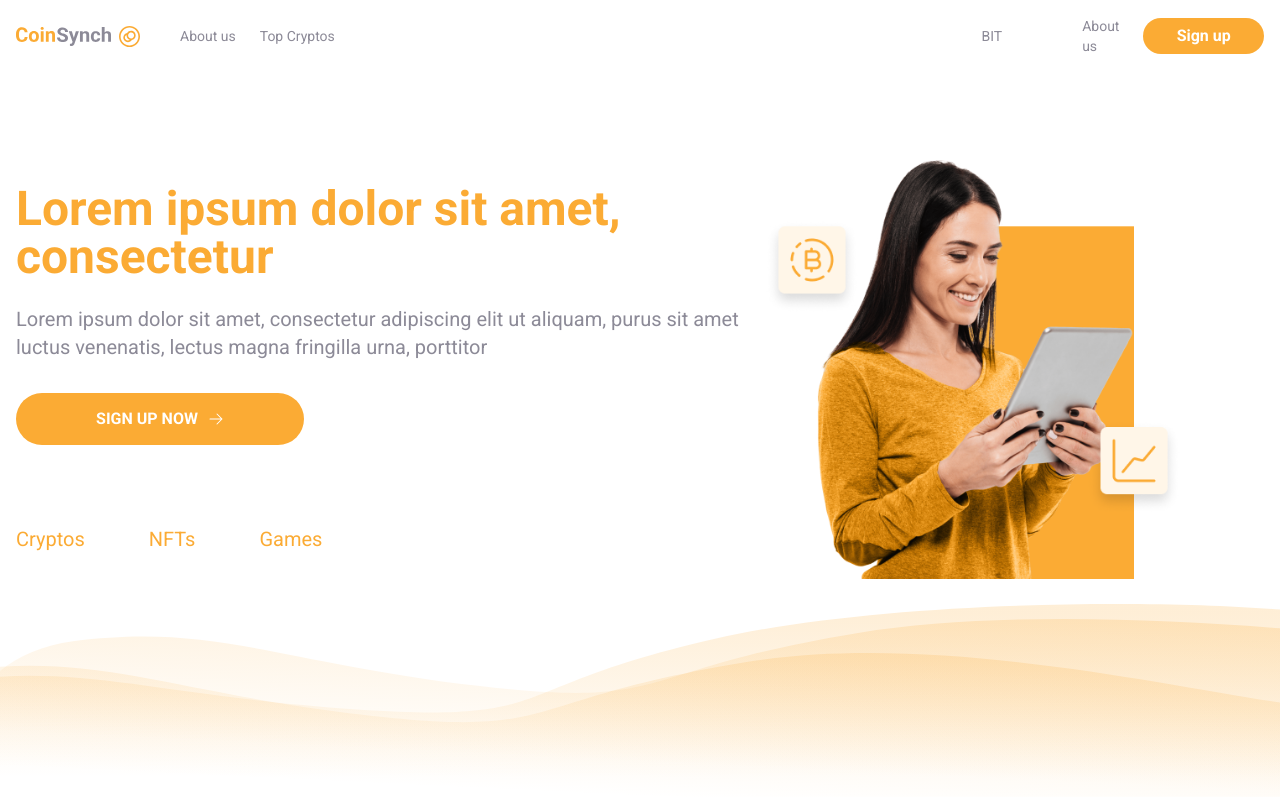
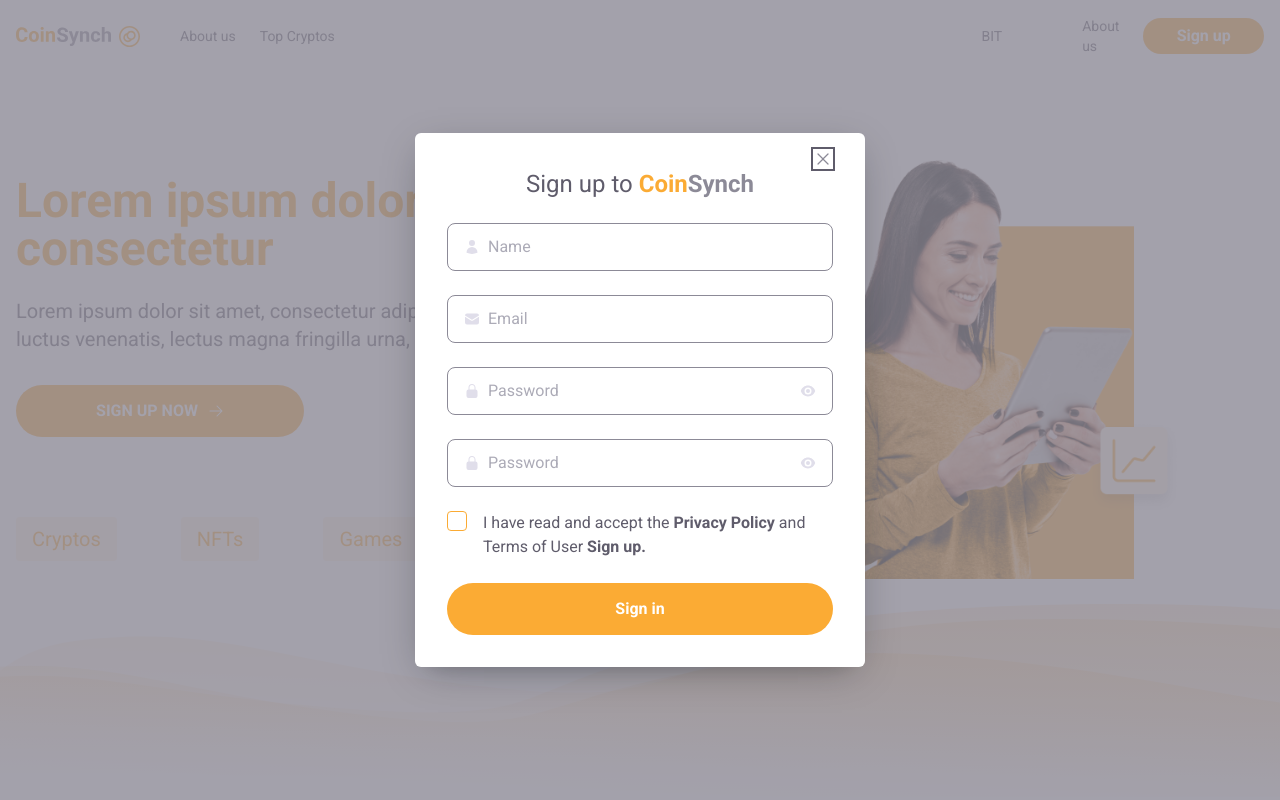
Before and after one commit to joaoSouza-js/CoinSynch, a Next.js app: page / in a window 1280 px wide. Both pictures are taken after a click on the button "Sign up". Shown: the top 800 px of the page. Built offline with nearby package versions, Linux system fonts and the light colour scheme.

Commit message:
feat(screen:home) add the SignUp Component

```diff
--- a/package.json
+++ b/package.json
@@ -10,6 +10,8 @@
   },
   "dependencies": {
     "@heroicons/react": "^2.0.18",
+    "@radix-ui/react-checkbox": "^1.0.4",
+    "@radix-ui/react-dialog": "^1.0.4",
     "@radix-ui/react-slot": "^1.0.2",
     "@types/node": "20.4.5",
     "@types/react": "18.2.16",
--- a/src/app/globals.css
+++ b/src/app/globals.css
@@ -6,7 +6,7 @@
   --foreground-rgb: 0, 0, 0;
   --background-start-rgb: 214, 219, 220;
   --background-end-rgb: 255, 255, 255;
-  --text-base: #8C8A97,
+  --text-base: #5F5C6B,
 }
 
 @media (prefers-color-scheme: dark) {
@@ -22,6 +22,12 @@ body {
 }
 
 body, input, input, button {
-  color: #8C8A97;
+  color: #5F5C6B;
   font-size: 1rem;
 }
+
+*:focus, :focus-visible {
+  border: 0px;
+  outline: 0px;
+  box-shadow: 0px 0px 0px 2px #5F5C6B;
+}
--- a/src/app/page.tsx
+++ b/src/app/page.tsx
@@ -11,6 +11,7 @@ import { Card } from '@/components/Card'
 import CoinSvg from '@/assets/coin.svg'
 import { NewsLetterForm } from '@/components/NewsLetterForm'
 import { ImagesCarrousel } from '@/components/ImagesCarrousel'
+import { SignUpModal } from '@/components/signUpModal'
 
 export default function Home() {
   return (
@@ -50,7 +51,9 @@ export default function Home() {
               >
                 About us
             </Link>
+            <SignUpModal>
               <Button className='py-2'>Sign up</Button>
+            </SignUpModal>
           </nav>
         </div>
 
@@ -68,15 +71,17 @@ export default function Home() {
             Lorem ipsum dolor sit amet, consectetur adipiscing elit ut aliquam, purus sit
             amet luctus venenatis, lectus magna fringilla urna, porttitor
           </p>
+           <SignUpModal>
               <Button className='w-72 mt-8'>
                 SIGN UP NOW
                 <ArrowRightIcon className="h-4 w-4 font-bold text-white" />
               </Button>
+           </SignUpModal>
 
           <div className='text-xl text-yellow-500 gap-x-16 flex mt-20'>
-              <span>Cryptos</span>
-              <span>NFTs</span>
-              <span>Games</span>
+              <span className='inline-block px-4 py-2 bg-yellow-100 rounded'>Cryptos</span>
+              <span className='inline-block px-4 py-2 bg-yellow-100 rounded'>NFTs</span>
+              <span className='inline-block px-4 py-2 bg-yellow-100 rounded'>Games</span>
 
           </div>
       </div>
@@ -148,9 +153,12 @@ export default function Home() {
         <strong className='text-yellow-500 text-xl font-bold'>Lorem ipsum </strong>
         <span className='text-5xl mt-1 block text-gray-700 font-bold'>Lorem ipsum </span>
         <p className='mt-4 '>Lorem ipsum dolor sit amet, consectetur adipiscing elit ut aliquam, purus sit amet luctus venenatis, lectus magna fringilla urna, porttitor</p>
+        <SignUpModal>
           <Button className='mt-10 w-44'>
             Sign up now
           </Button>
+        </SignUpModal>
+
       </div>
 
     </section>
--- /dev/null
+++ b/src/components/DialogPortal.tsx
@@ -0,0 +1,25 @@
+
+import { XMarkIcon } from '@heroicons/react/24/solid';
+import * as Dialog from '@radix-ui/react-dialog';
+import { ReactNode } from 'react';
+
+interface ModalProps {
+    children: ReactNode
+}
+
+export function DialogPortal({children}: ModalProps ){
+    return (
+        <Dialog.Portal >
+        <Dialog.Overlay className="bg-gray-500/80 data-[state=open]:animate-overlayShow fixed inset-0 z-10" />
+        <Dialog.Content  className="flex flex-col p-8 pt-4  data-[state=open]:animate-contentShow fixed top-[50%] left-[50%] max-h-[85vh] w-[90vw] max-w-[450px] translate-x-[-50%] translate-y-[-50%] rounded-[6px] bg-white  shadow-[hsl(206_22%_7%_/_35%)_0px_10px_38px_-10px,_hsl(206_22%_7%_/_20%)_0px_10px_20px_-15px] focus:outline-none z-10">
+
+          <Dialog.Close aria-label='fechar' className='self-end'>
+
+              <XMarkIcon className='text-gray-500 w-5 h-5'/>
+
+          </Dialog.Close>
+          {children}
+        </Dialog.Content>
+      </Dialog.Portal>
+    )
+}
--- a/src/components/ImagesCarrousel.tsx
+++ b/src/components/ImagesCarrousel.tsx
@@ -46,9 +46,7 @@ export function ImagesCarrousel({images}:ImagesCarrouselProps){
 
 
       return (
-        <div onScroll={() => {
-            console.log('oi mundo')
-        }} ref={sliderRef} className="keen-slider w-full ">
+        <div ref={sliderRef} className="keen-slider w-full  ">
             {
                 images.map(image => (
                     <Image
--- a/src/components/NewsLetterForm.tsx
+++ b/src/components/NewsLetterForm.tsx
@@ -11,7 +11,7 @@ export function NewsLetterForm(){
                 <TextInput.Label>
                     Email
                 </TextInput.Label>
-                <TextInput.Input placeholder="Digite o seu email"/>
+                <TextInput.Input hasBorder={false} placeholder="Digite o seu email"/>
             </TextInput.Root>
             <Button className="hover:bg-yellow-400">
                 Subscribe
--- a/src/components/TextInput.tsx
+++ b/src/components/TextInput.tsx
@@ -7,6 +7,7 @@ interface InputProps extends InputHTMLAttributes<HTMLInputElement> {
     leftIcon?: () => ReactNode,
     rightIcon?: () => ReactNode,
     onRightClick?: () => void,
+    hasBorder?: boolean
 }
 
 interface TextInputRoot{
@@ -23,14 +24,18 @@ interface TextInputRoot{
 }
 
 
- function TextInputInput({onRightClick,rightIcon:RightIcon,leftIcon:LeftIcon,...rest}: InputProps){
+ function TextInputInput({onRightClick,rightIcon:RightIcon,leftIcon:LeftIcon, hasBorder=true,...rest}: InputProps){
     return (
-        <div className='flex w-full h-12 px-4 items-center rounded-lg bg-white border-2  focus-within:border-gray-700 focus-within: '>
+        <div className={cn(
+            'flex w-full h-12 px-4 items-center rounded-lg bg-white border-2  focus-within:border-gray-700   ',{
+                'border border-gray-500': hasBorder
+            }
+            )}>
             {
                 LeftIcon  && <LeftIcon/>
             }
             <input
-                className={`flex-grow ${!!LeftIcon && 'px-2'}  text-gray-800 focus:outline-none placeholder:text-gray-400`}
+                className={`flex-grow ${!!LeftIcon && 'px-2'}  text-gray-800 focus:outline-none placeholder:text-gray-400  focus:shadow-none`}
                 {...rest}
 
             />
@@ -49,10 +54,12 @@ interface TextInputRoot{
 
 
 interface TextInputPasswordProps extends InputHTMLAttributes<HTMLInputElement> {
-    visible?: boolean
+    visible?: boolean,
+    hasBorder?: boolean,
+    variant?: 'primary' | 'secondary'
 }
 
-function TextInputPassword({visible=false,...rest}:TextInputPasswordProps){
+function TextInputPassword({visible=false,variant='primary',...rest}:TextInputPasswordProps){
     const [isVisible, setIsVisible]= useState(!visible)
 
     function handleChangeVisibility(){
@@ -61,11 +68,17 @@ function TextInputPassword({visible=false,...rest}:TextInputPasswordProps){
 
     return (
         <TextInputInput
-            leftIcon={() => <LockClosedIcon className='w-4 h-4'/>}
+            leftIcon={() => <LockClosedIcon className={cn('w-4 h-4 text-gray-300',{
+                'text-gray-500': variant === 'secondary'
+            })}/>}
             type={isVisible ? 'text' : 'password'}
             onRightClick={handleChangeVisibility}
             rightIcon={
-                () => isVisible ? <EyeIcon className='w-4 h-4'/> : <EyeSlashIcon className='w-4 h-4'/>
+                () => isVisible ? <EyeIcon className={cn('w-4 h-4 text-gray-300',{
+                    'text-gray-500': variant === 'secondary'
+                })}/> : <EyeSlashIcon className={cn('w-4 h-4 text-gray-300',{
+                    'text-gray-500': variant === 'secondary'
+                })}/>
             }
             {...rest}
 
--- /dev/null
+++ b/src/components/signUpModal.tsx
@@ -0,0 +1,91 @@
+'use client'
+
+import * as Dialog from '@radix-ui/react-dialog';
+import Button from './Button';
+import Logo from '@/assets/Logo.svg'
+import * as Checkbox from '@radix-ui/react-checkbox';
+
+import { DialogPortal } from './DialogPortal';
+import { ButtonHTMLAttributes, ReactNode } from 'react';
+import Image from 'next/image';
+import { TextInput } from './TextInput';
+import { CheckIcon, EnvelopeIcon, UserIcon } from '@heroicons/react/24/solid';
+
+interface SignUpModalProps {
+    children: ReactNode
+}
+
+export function SignUpModal({children}:SignUpModalProps){
+    return (
+        <Dialog.Root>
+            <Dialog.Trigger asChild>
+                {children}
+            </Dialog.Trigger>
+            <DialogPortal>
+                <div className='flex flex-col gap-6'>
+
+                    <Dialog.Title  className='text-2xl text-center leading-tight'>
+                        Sign up to
+                        <span className='font-bold text-yellow-500'> Coin</span>
+                        <span className='font-bold text-gray-500'>Synch</span>
+                    </Dialog.Title>
+                    <TextInput.Root>
+                        <TextInput.Input
+                            placeholder='Name'
+                            leftIcon={() => <UserIcon className='w-4 h-4 text-gray-300'/>}
+
+                        />
+                    </TextInput.Root>
+                    <TextInput.Root>
+                        <TextInput.Input
+                            placeholder='Email'
+                            leftIcon={() => <EnvelopeIcon className='w-4 h-4 text-gray-300'/>}
+
+                        />
+                    </TextInput.Root>
+
+                    <TextInput.Root>
+                        <TextInput.Password
+
+                            placeholder='Password'
+
+                        />
+
+                    </TextInput.Root>
+
+                    <TextInput.Root>
+                        <TextInput.Password
+
+                            placeholder='Password'
+
+                        />
+
+                    </TextInput.Root>
+
+                    <label className='flex gap-4  ' htmlFor="checkbox">
+                        <div className=' h-5 w-5 '>
+                            <Checkbox.Root id='checkbox' className='border h-5 w-5 flex rounded    items-center justify-center border-yellow-500'>
+                                <Checkbox.Indicator className="text-violet11">
+                                    <CheckIcon className='w-3 h-3 text-yellow-500' />
+                                </Checkbox.Indicator>
+                            </Checkbox.Root>
+
+                        </div>
+                        <p className='flex-grow-1'>
+                        I have read and accept the <strong>Privacy Policy </strong>and Terms of User <strong>Sign up.</strong>
+                        </p>
+
+                    </label>
+
+                    <Button>
+                        Sign in
+                    </Button>
+
+
+
+
+                </div>
+            </DialogPortal>
+        </Dialog.Root>
+    )
+}
--- a/tailwind.config.js
+++ b/tailwind.config.js
@@ -18,12 +18,14 @@ module.exports = {
           700: '#A12226'
         },
         yellow: {
+          100: '#FFF6E8',
           200: '#FFE1B5',
           500: '#FBAB34',
           400: '#FFB94F',
           600: '#e09422'
         },
         gray: {
+          300: '#E0DEEA',
           500: '#8C8A97',
           400: '#ACABB7',
           600: '#716F7A',
```
Also changed, not shown: 1 other file (tests, documents, lock files or other folders). Lines whose indentation alone changed are shown as unchanged.
